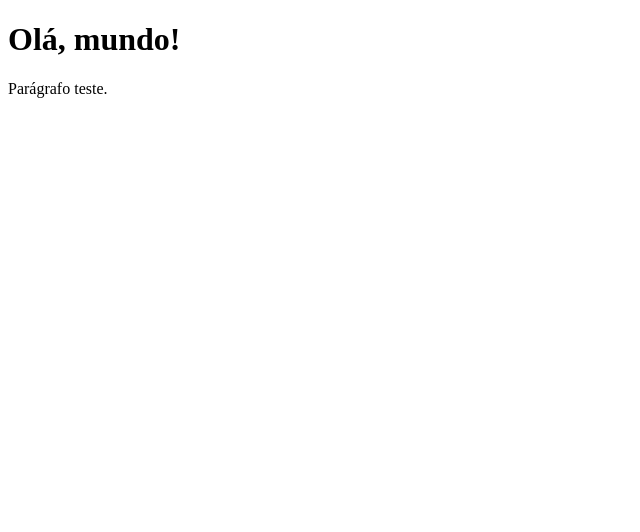
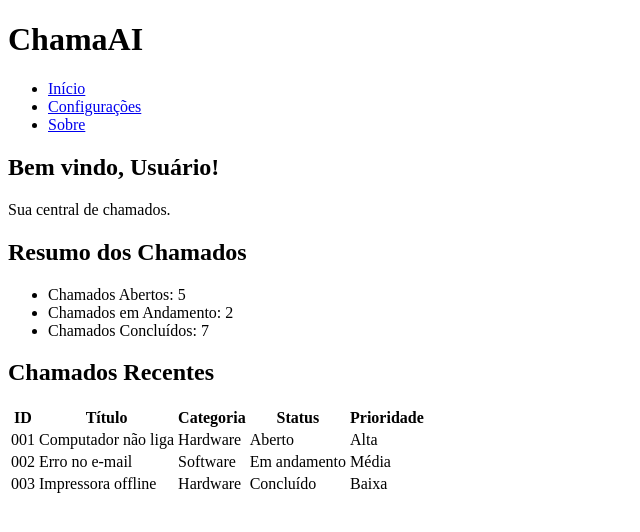
Before and after one commit to ovitordev/Projeto-Help-Desk, a plain HTML site: page index.html in a window 1280 px wide. Shown: the whole page, without its empty margins (0-640 px from the left). Drawn offline with Linux system fonts and the light colour scheme.

Commit message:
criando a estrutura basica

```diff
--- a/index.html
+++ b/index.html
@@ -7,8 +7,68 @@
 </head>
 
 <body>
-    <h1>Olá, mundo!</h1>
-    <p>Parágrafo teste.</p>
+    <header>
+        <h1>ChamaAI</h1>
+        <nav>
+            <ul>
+                <li><a href="#">Início</a></li>
+                <li><a href="#">Configurações</a></li>
+                <li><a href="#">Sobre</a></li>
+            </ul>
+        </nav>
+    </header>
+
+    <main>
+        <h2>Bem vindo, Usuário!</h2>
+        <p>Sua central de chamados.</p>
+
+        <section>
+            <h2>Resumo dos Chamados</h2>
+            <ul>
+                <li>Chamados Abertos: 5</li>
+                <li>Chamados em Andamento: 2</li>
+                <li>Chamados Concluídos: 7</li>
+            </ul>
+        </section>
+
+        <section>
+            <h2>Chamados Recentes</h2>
+            <table>
+                <thead>
+                    <tr>
+                        <th>ID</th>
+                        <th>Título</th>
+                        <th>Categoria</th>
+                        <th>Status</th>
+                        <th>Prioridade</th>
+                    </tr>
+                </thead>
+                <tbody>
+                    <tr>
+                        <td>001</td>
+                        <td>Computador não liga</td>
+                        <td>Hardware</td>
+                        <td>Aberto</td>
+                        <td>Alta</td>
+                    </tr>
+                    <tr>
+                        <td>002</td>
+                        <td>Erro no e-mail</td>
+                        <td>Software</td>
+                        <td>Em andamento</td>
+                        <td>Média</td>
+                    </tr>
+                    <tr>
+                        <td>003</td>
+                        <td>Impressora offline</td>
+                        <td>Hardware</td>
+                        <td>Concluído</td>
+                        <td>Baixa</td>
+                    </tr>
+                </tbody>
+            </table>
+        </section>
+    </main>
 </body>
 
 </html>
```
